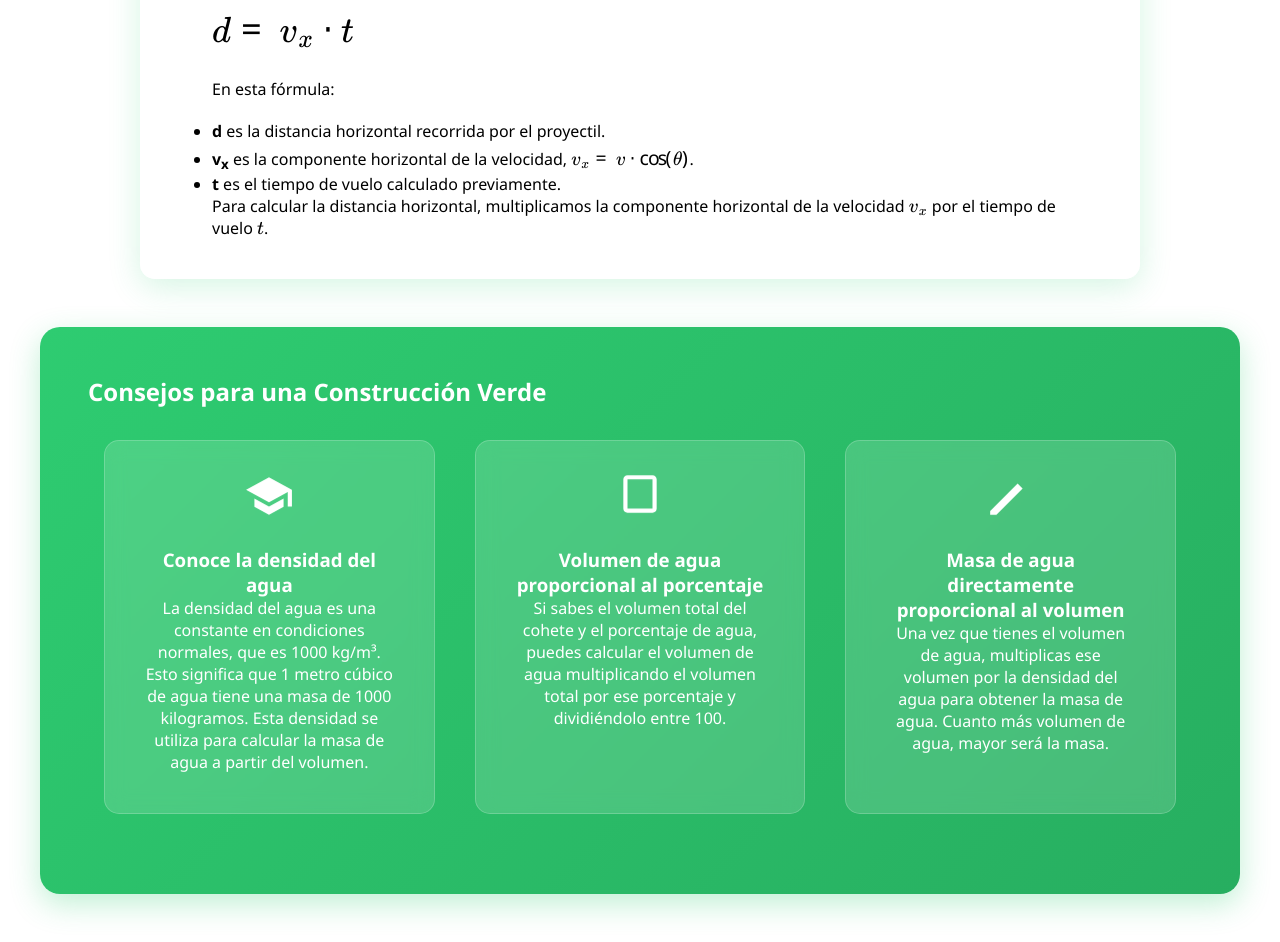
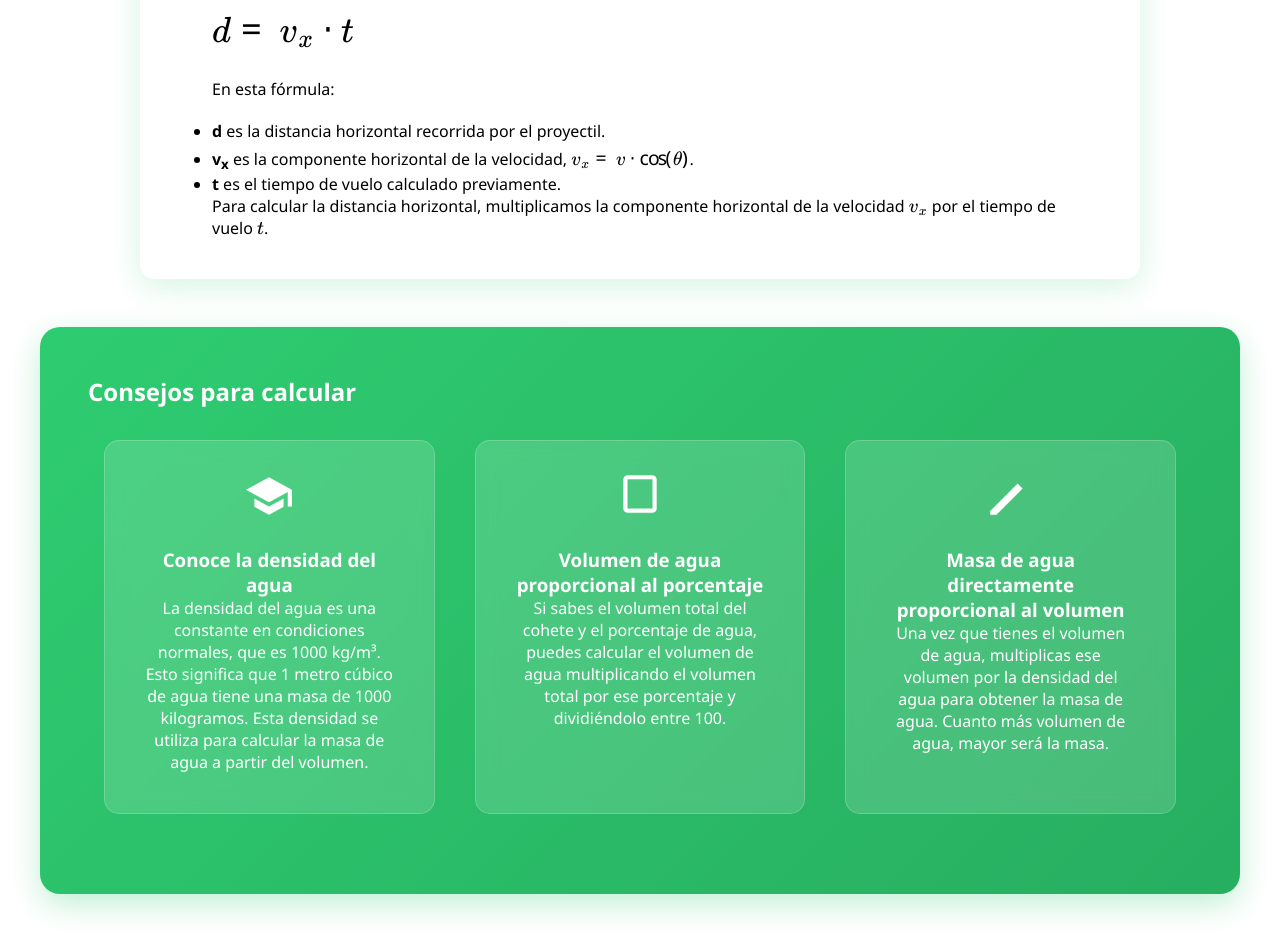
Before and after one commit to kendastar1/kendastar.github.io, a plain HTML site: page Formula.html in a window 1280 px wide. Shown: the part 5403-6345 px from the top of the page. Drawn offline with nearby package versions, Linux system fonts and the light colour scheme; some packages are replaced by stand-ins of ours.

Commit message:
Add files via upload

```diff
--- a/Formula.html
+++ b/Formula.html
@@ -843,7 +843,7 @@ nav {
 
 
 <div class="eco-section">
-  <h2>Consejos para una Construcción Verde</h2>
+  <h2>Consejos para calcular</h2>
   <div class="eco-tips">
     <div class="eco-tip">
       <svg class="green-icon" viewBox="0 0 24 24">
```
